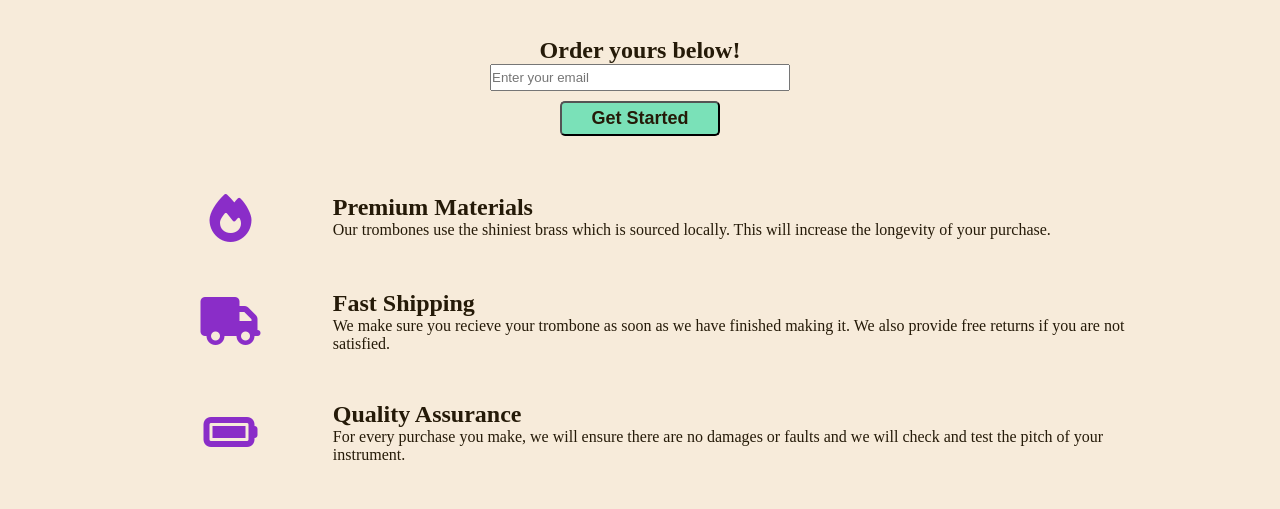
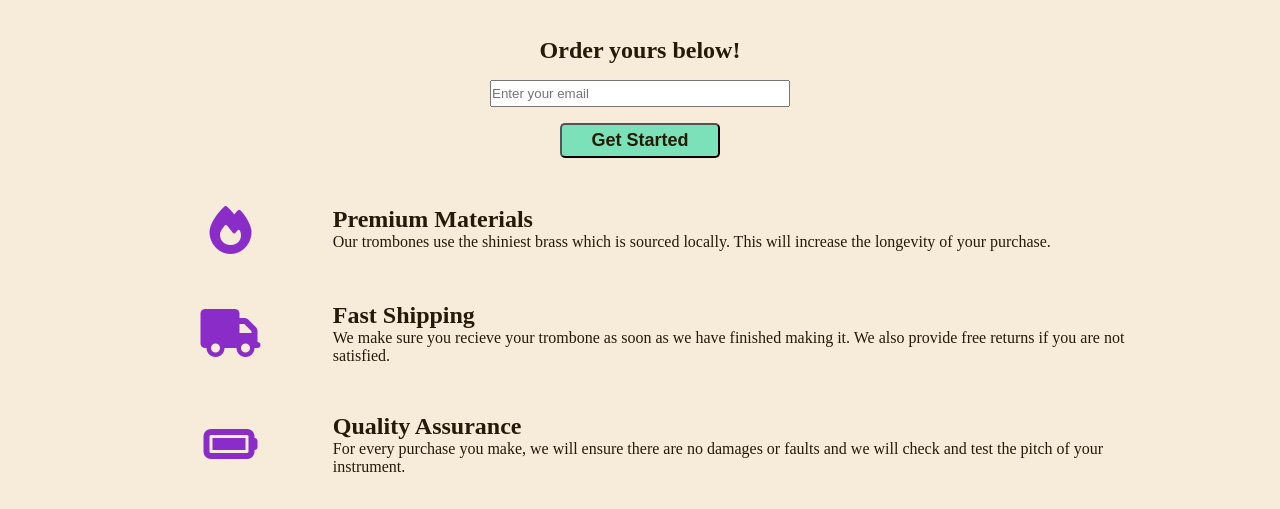
Before and after one commit to velezam/freeCodeCamp, a plain HTML site: page Responsive Web Design/Product Landing Page/index.html in a window 1280 px wide. Shown: the part 248-757 px from the top of the page. Drawn offline with Linux system fonts and the light colour scheme.

Commit message:
added gap to form

```diff
--- a/Responsive Web Design/Product Landing Page/styles.css
+++ b/Responsive Web Design/Product Landing Page/styles.css
@@ -170,6 +170,7 @@ form {
   max-width: 70vw;
   margin: 20px auto;
   align-items: center;
+  gap: 1rem;
 }
 
 #email {
@@ -187,7 +188,6 @@ form {
   border-radius: 5px;
   max-width: 160px;
   width: 100%;
-  margin: 10px auto;
 }
 
 /* Pricing section */
```
